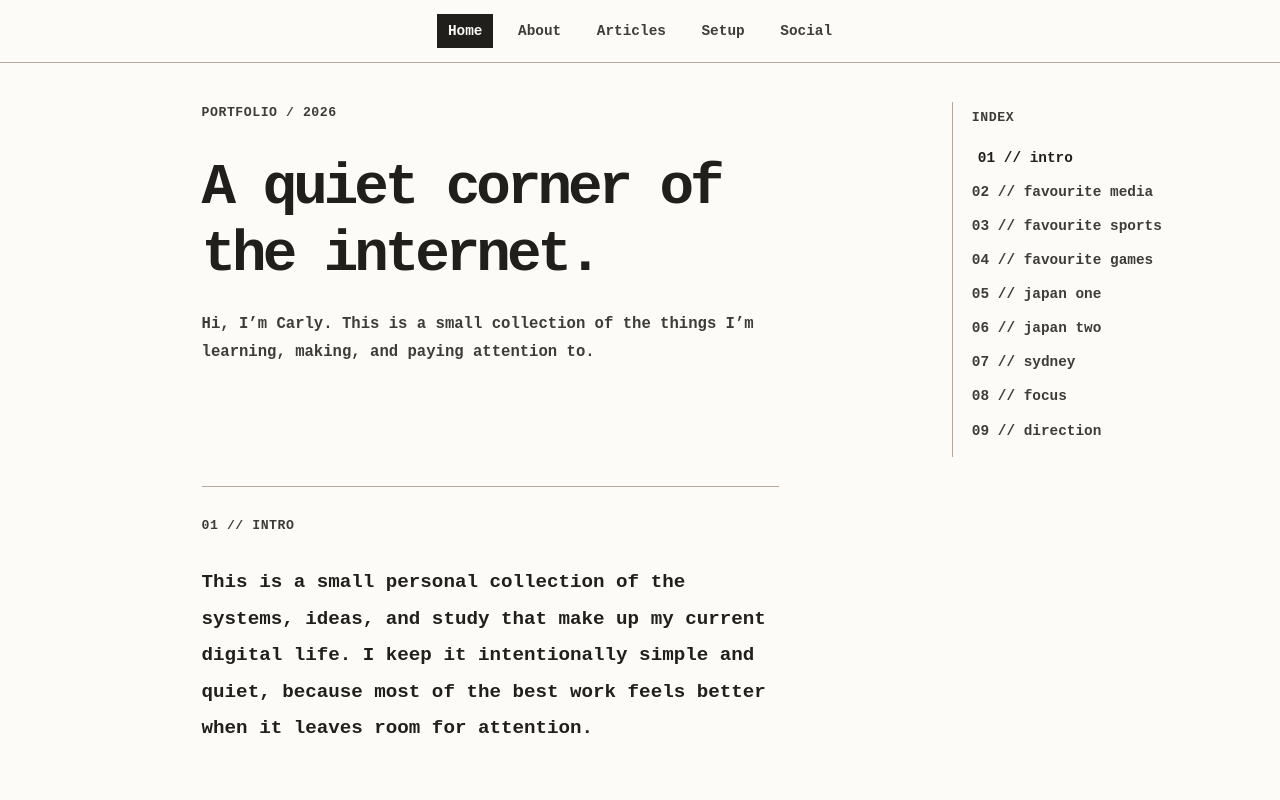
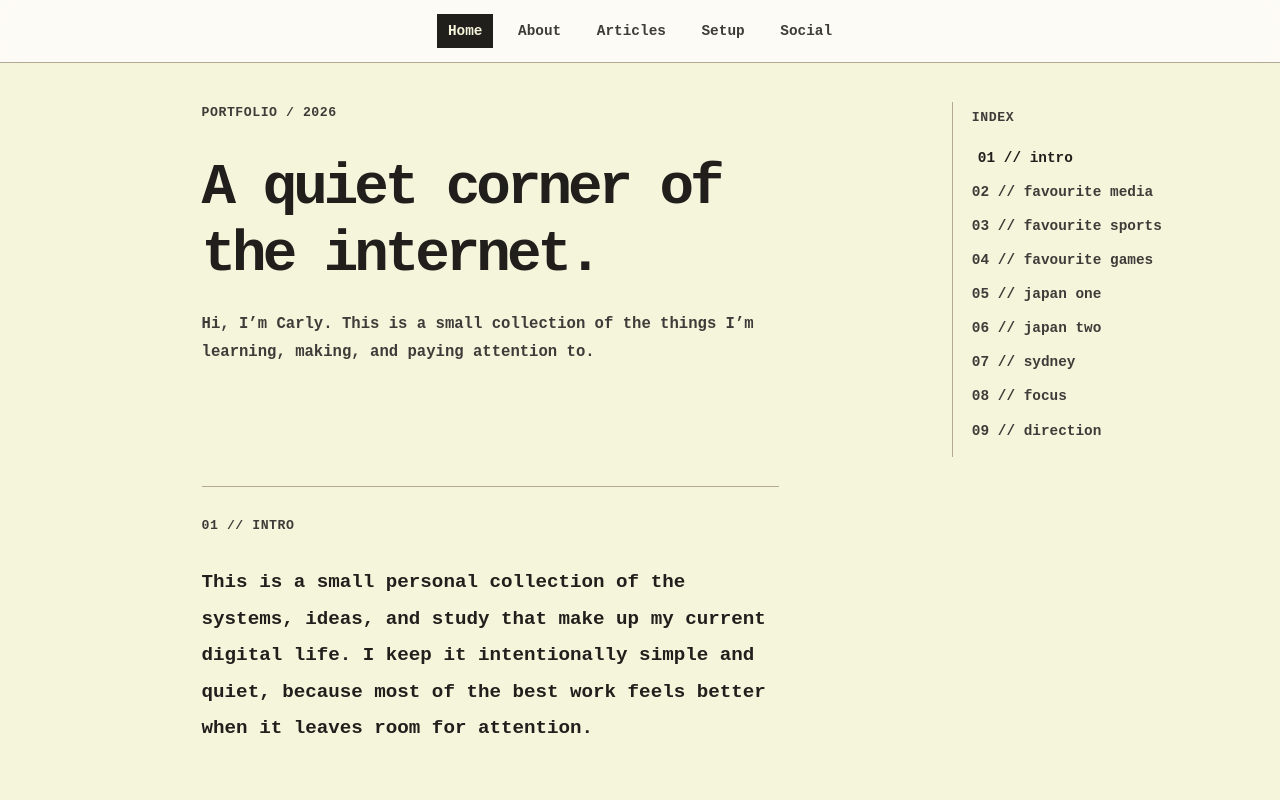
Before and after one commit to CarlYlanan/PortFolio, a React app: page / in a window 1280 px wide. Shown: the top 800 px of the page. Built offline with nearby package versions, Linux system fonts and the light colour scheme; the HTML template or start-up script is replaced by a standard one; a web font is replaced by a local one.

Commit message:
colourchange

```diff
--- a/src/App.css
+++ b/src/App.css
@@ -1,4 +1,4 @@
-:root { --paper: #fdfbf7; --ink: #201f1c; --line: #b4a994; --muted: #3d3c38; }
+:root { --paper: #f5f5dc; --ink: #201f1c; --line: #b4a994; --muted: #3d3c38; }
 .site-shell { min-height: 100svh; background: var(--paper); color: var(--ink); }
 .site-header { position: sticky; top: 0; z-index: 50; border-bottom: 1px solid var(--line); background: rgba(253, 251, 247, .92); backdrop-filter: blur(8px); }
 .navigation { display: flex; justify-content: center; gap: 12px; padding: 12px 16px; }
```
